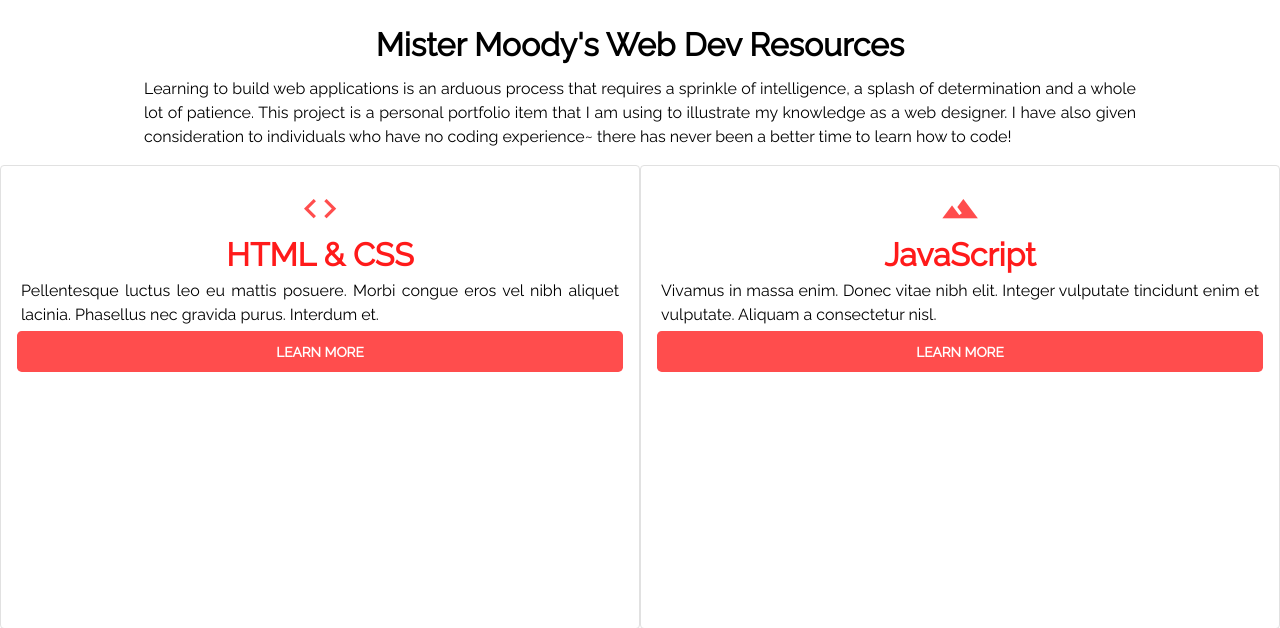
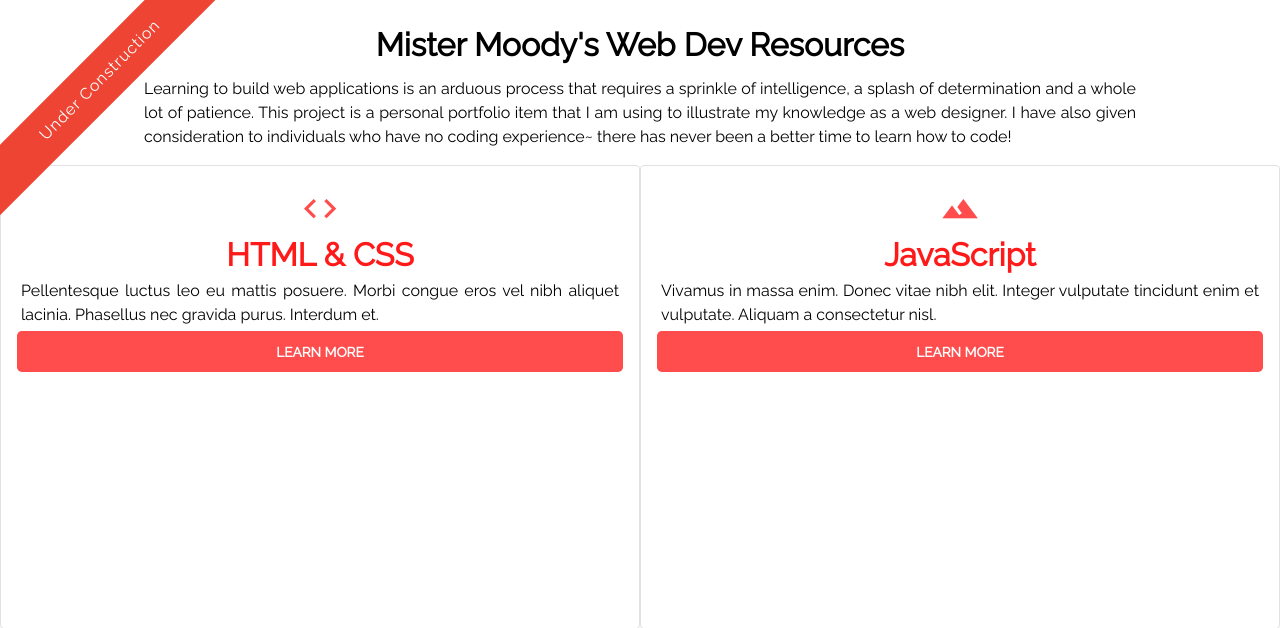
Before and after one commit to MisterMoody/mistermoody.github.io, a PHP site: page / in a window 1280 px wide. Shown: the top 628 px of the page. Run offline with PHP 8.4, Linux system fonts and the light colour scheme.

Commit message:
Add 'Under Construction' Ribbon to Alert Users

```diff
--- a/css/main.css
+++ b/css/main.css
@@ -101,6 +101,18 @@ p {
   color: #ff4d4d;
   font-size: 2.42em;
 }
+.ribbon {
+  width: 500px;
+  background: #e43;
+  position: absolute;
+  top: 55px;
+  left: -150px;
+  text-align: center;
+  line-height: 50px;
+  letter-spacing: 1px;
+  color: #fff;
+  transform: rotate(-45deg);
+}
 
 /* FOOTER */
 footer {text-align: center;}
--- a/index.html
+++ b/index.html
@@ -9,8 +9,9 @@
     <link href="css/main.css" rel="stylesheet">
   </head>
   <body>
+    <div class="ribbon">Under Construction</div>
 			<div class="intro">
-				<h1>Mister Moody's  Web Dev Resources</h1>
+				<h1>Mister Moody's Web Dev Resources</h1>
         <p>Learning to build web applications is an arduous process that requires a sprinkle of intelligence, a splash of determination and a whole lot of patience. This project is a personal portfolio item that I am using to illustrate my knowledge as a web designer. I have also given consideration to individuals who have no coding experience~ there has never been a better time to learn how to code! </p>
 			</div>
       <!-- -->
```
